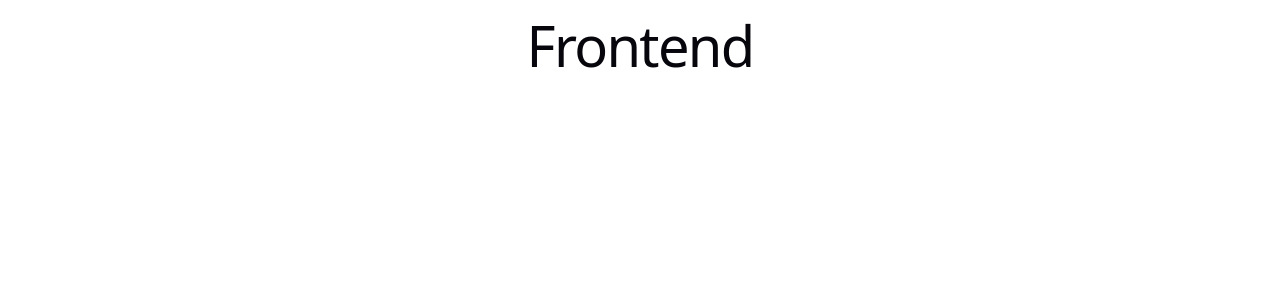
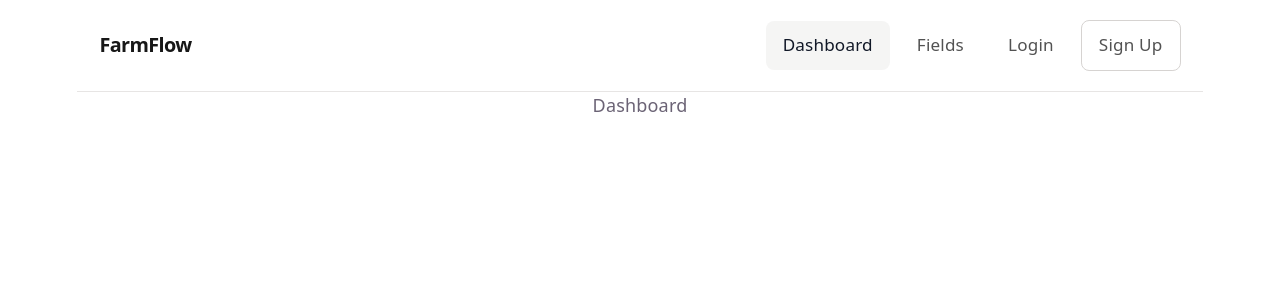
Before and after one commit to jomobrain1/farmflow, a React app in the folder frontend/: page / in a window 1280 px wide. Shown: the top 300 px of the page. Built offline with nearby package versions, Linux system fonts and the light colour scheme; the HTML template or start-up script is replaced by a standard one.

Commit message:
frontend(feat): add navabar

```diff
--- a/frontend/src/App.jsx
+++ b/frontend/src/App.jsx
@@ -1,16 +1,26 @@
-import { useState } from "react";
-import reactLogo from "./assets/react.svg";
-import viteLogo from "./assets/vite.svg";
-import heroImg from "./assets/hero.png";
 import "./App.css";
+import { BrowserRouter, Route, Routes } from "react-router-dom";
+import Navbar from "./components/Navbar";
+import Fields from "./components/Fields";
+import CreateField from "./components/CreateField";
+import EditField from "./components/EditField";
+import Dashboard from "./components/Dashboard";
+import Login from "./components/Login";
+import Signup from "./components/Signup";
 
 function App() {
-  const [count, setCount] = useState(0);
-
   return (
-    <>
-      <h1>Frontend</h1>
-    </>
+    <BrowserRouter>
+      <Navbar />
+      <Routes>
+        <Route path="/" element={<Dashboard />} />
+        <Route path="/login" element={<Login />} />
+        <Route path="/signup" element={<Signup />} />
+        <Route path="/fields" element={<Fields />} />
+        <Route path="/fields/create" element={<CreateField />} />
+        <Route path="/fields/edit/:id" element={<EditField />} />
+      </Routes>
+    </BrowserRouter>
   );
 }
 
--- /dev/null
+++ b/frontend/src/assets/styles/NavbarStyle.css
@@ -0,0 +1,135 @@
+.navbar {
+  position: sticky;
+  top: 0;
+  z-index: 20;
+  padding: 1.1rem 1.25rem;
+  background: rgba(255, 255, 255, 0.9);
+  backdrop-filter: blur(10px);
+  border-bottom: 1px solid #e7e5e4;
+}
+
+.navbar__inner {
+  width: min(1120px, 100%);
+  margin: 0 auto;
+  display: flex;
+  align-items: center;
+  justify-content: space-between;
+  gap: 1rem;
+}
+
+.navbar__top {
+  display: flex;
+  align-items: center;
+  justify-content: space-between;
+  gap: 1rem;
+}
+
+.navbar__brand {
+  color: #171717;
+  text-decoration: none;
+  font-size: 1.1rem;
+  font-weight: 700;
+  letter-spacing: -0.03em;
+}
+
+.navbar__toggle {
+  display: none;
+  width: 2.75rem;
+  height: 2.75rem;
+  border: 1px solid #d6d3d1;
+  border-radius: 0.5rem;
+  background: #ffffff;
+  padding: 0;
+  align-items: center;
+  justify-content: center;
+  cursor: pointer;
+}
+
+.navbar__toggle-line {
+  display: block;
+  width: 1.1rem;
+  height: 2px;
+  margin: 0.16rem auto;
+  background: #171717;
+  border-radius: 999px;
+}
+
+.navbar__links {
+  display: flex;
+  align-items: center;
+  gap: 0.55rem;
+  flex-wrap: wrap;
+}
+
+.navbar__link {
+  color: #525252;
+  text-decoration: none;
+  padding: 0.65rem 0.95rem;
+  border-radius: 0.45rem;
+  font-size: 0.95rem;
+  font-weight: 500;
+  transition:
+    background-color 180ms ease,
+    color 180ms ease,
+    border-color 180ms ease;
+}
+
+.navbar__link:hover {
+  background: #f5f5f4;
+  color: #171717;
+}
+
+.navbar__link--active {
+  color: #111827;
+  background: #f5f5f4;
+}
+
+.navbar__link--button {
+  border: 1px solid #d6d3d1;
+  background: #ffffff;
+}
+
+.navbar__link--button:hover,
+.navbar__link--button.navbar__link--active {
+  border-color: #a8a29e;
+  background: #f5f5f4;
+}
+
+@media (max-width: 640px) {
+  .navbar {
+    padding: 1rem;
+  }
+
+  .navbar__inner {
+    flex-direction: column;
+    align-items: stretch;
+    gap: 0.85rem;
+  }
+
+  .navbar__top {
+    width: 100%;
+  }
+
+  .navbar__toggle {
+    display: inline-flex;
+  }
+
+  .navbar__links {
+    width: 100%;
+    display: none;
+    flex-direction: column;
+    align-items: stretch;
+    gap: 0.35rem;
+    padding-top: 0.2rem;
+  }
+
+  .navbar__links--open {
+    display: flex;
+  }
+
+  .navbar__link {
+    width: 100%;
+    box-sizing: border-box;
+    text-align: left;
+  }
+}
--- /dev/null
+++ b/frontend/src/components/CreateField.jsx
@@ -0,0 +1,9 @@
+import React from 'react'
+
+function CreateField() {
+  return (
+    <div>CreateField</div>
+  )
+}
+
+export default CreateField
--- /dev/null
+++ b/frontend/src/components/Dashboard.jsx
@@ -0,0 +1,9 @@
+import React from 'react'
+
+function Dashboard() {
+  return (
+    <div>Dashboard</div>
+  )
+}
+
+export default Dashboard
--- /dev/null
+++ b/frontend/src/components/EditField.jsx
@@ -0,0 +1,9 @@
+import React from 'react'
+
+function EditField() {
+  return (
+    <div>EditField</div>
+  )
+}
+
+export default EditField
--- /dev/null
+++ b/frontend/src/components/Fields.jsx
@@ -0,0 +1,9 @@
+import React from 'react'
+
+function Fields() {
+  return (
+    <div>Fields</div>
+  )
+}
+
+export default Fields
--- /dev/null
+++ b/frontend/src/components/Login.jsx
@@ -0,0 +1,9 @@
+import React from 'react'
+
+function Login() {
+  return (
+    <div>Login</div>
+  )
+}
+
+export default Login
--- /dev/null
+++ b/frontend/src/components/Navbar.jsx
@@ -0,0 +1,85 @@
+import { useState } from "react";
+import { NavLink } from "react-router-dom";
+import "../assets/styles/NavbarStyle.css";
+
+function Navbar() {
+  const [isMenuOpen, setIsMenuOpen] = useState(false);
+
+  const handleToggleMenu = () => {
+    setIsMenuOpen((currentState) => !currentState);
+  };
+
+  const handleCloseMenu = () => {
+    setIsMenuOpen(false);
+  };
+
+  return (
+    <header className="navbar">
+      <div className="navbar__inner">
+        <div className="navbar__top">
+          <NavLink to="/" className="navbar__brand" onClick={handleCloseMenu}>
+            FarmFlow
+          </NavLink>
+
+          <button
+            type="button"
+            className="navbar__toggle"
+            onClick={handleToggleMenu}
+            aria-expanded={isMenuOpen}
+            aria-controls="primary-navigation"
+            aria-label="Toggle navigation menu"
+          >
+            <span className="navbar__toggle-line" />
+            <span className="navbar__toggle-line" />
+            <span className="navbar__toggle-line" />
+          </button>
+        </div>
+
+        <nav
+          id="primary-navigation"
+          className={`navbar__links${isMenuOpen ? " navbar__links--open" : ""}`}
+          aria-label="Primary"
+        >
+          <NavLink
+            to="/"
+            className={({ isActive }) =>
+              `navbar__link${isActive ? " navbar__link--active" : ""}`
+            }
+            onClick={handleCloseMenu}
+          >
+            Dashboard
+          </NavLink>
+          <NavLink
+            to="/fields"
+            className={({ isActive }) =>
+              `navbar__link${isActive ? " navbar__link--active" : ""}`
+            }
+            onClick={handleCloseMenu}
+          >
+            Fields
+          </NavLink>
+          <NavLink
+            to="/login"
+            className={({ isActive }) =>
+              `navbar__link${isActive ? " navbar__link--active" : ""}`
+            }
+            onClick={handleCloseMenu}
+          >
+            Login
+          </NavLink>
+          <NavLink
+            to="/signup"
+            className={({ isActive }) =>
+              `navbar__link navbar__link--button${isActive ? " navbar__link--active" : ""}`
+            }
+            onClick={handleCloseMenu}
+          >
+            Sign Up
+          </NavLink>
+        </nav>
+      </div>
+    </header>
+  );
+}
+
+export default Navbar;
--- /dev/null
+++ b/frontend/src/components/Signup.jsx
@@ -0,0 +1,9 @@
+import React from 'react'
+
+function Signup() {
+  return (
+    <div>Signup</div>
+  )
+}
+
+export default Signup
```
